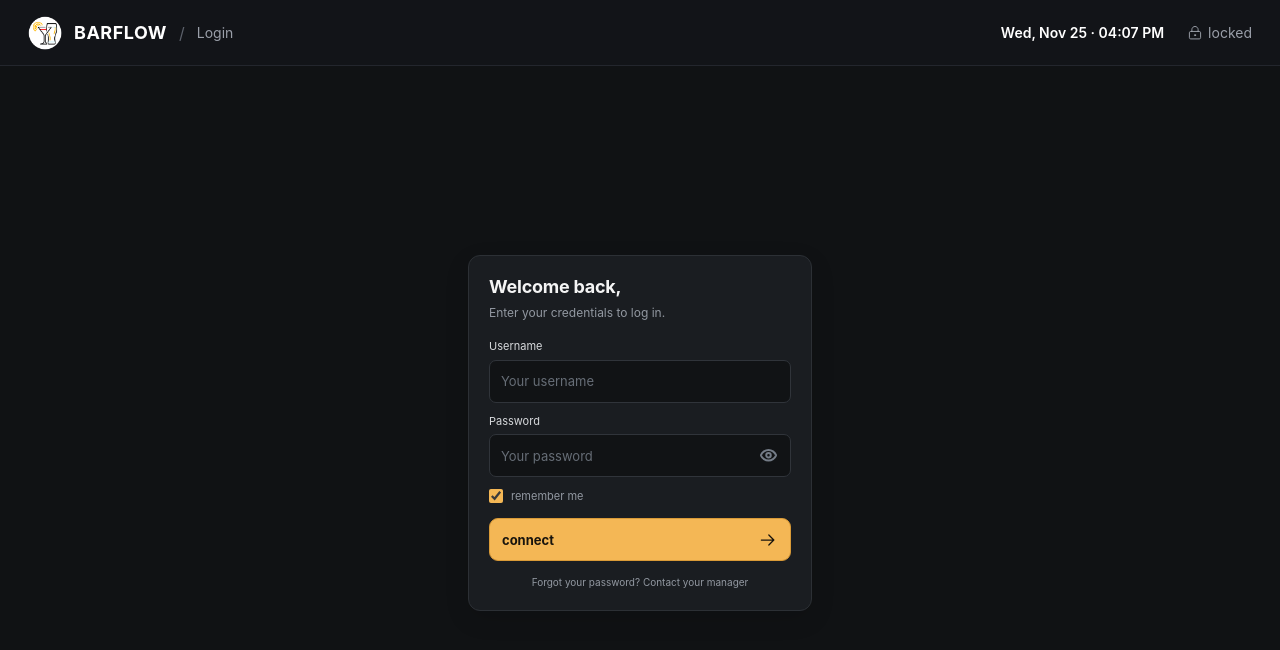
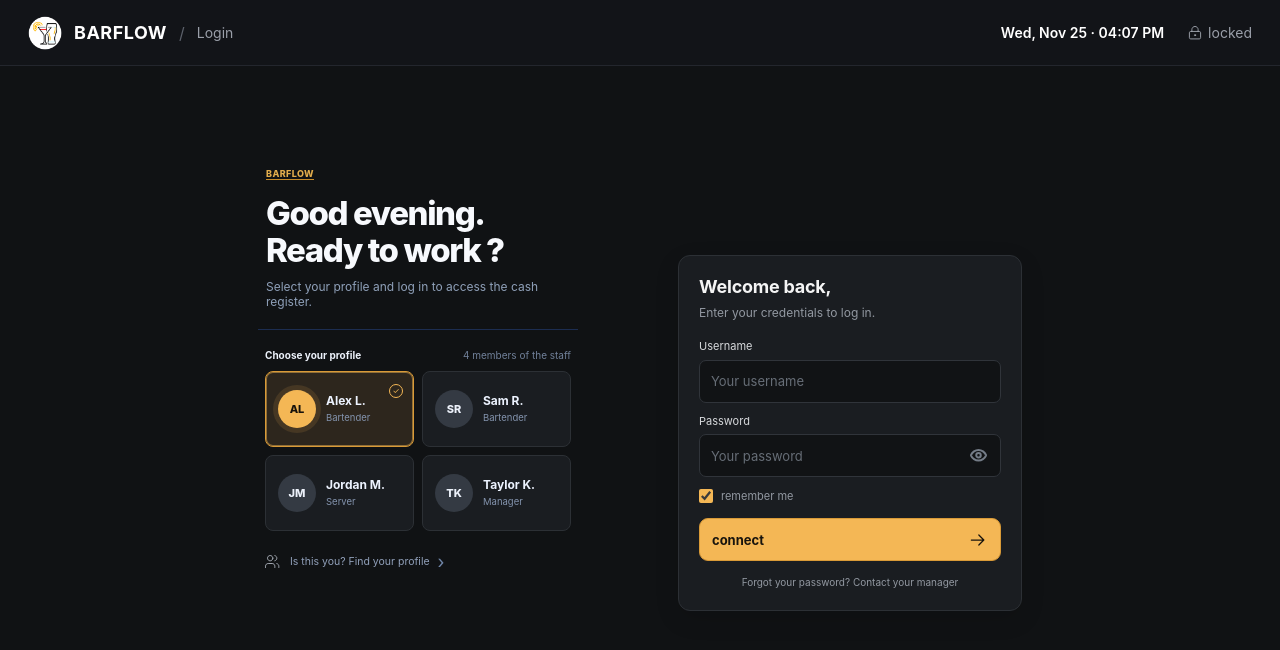
Before and after one commit to SammyPH-dev/Barflow, a React (Vite) app in the folder Front-end/Barflow/: page / in a window 1280 px wide. Shown: the top 650 px of the page. Built offline with nearby package versions, Linux system fonts and the light colour scheme.

Commit message:
added visuals of the profile selection to the login page

```diff
--- a/Front-end/Barflow/src/App.css
+++ b/Front-end/Barflow/src/App.css
@@ -7,7 +7,15 @@
 
 .app-main {
   flex: 1;
-  display: grid;
-  place-items: center;
+  display: flex;
+  align-items: center;
+  justify-content: center;
+  gap: 100px;
   padding: 32px 20px;
 }
+
+@media (max-width: 720px) {
+  .app-main {
+    flex-direction: column;
+  }
+}
--- a/Front-end/Barflow/src/App.tsx
+++ b/Front-end/Barflow/src/App.tsx
@@ -1,12 +1,15 @@
 import Header from './Header'
 import LoginCard from './LoginCard'
+import ProfileSelection from './ProfileSelection'
 import './App.css'
+
 
 function App() {
   return (
     <div className="app-shell">
       <Header />
       <main className="app-main">
+        <ProfileSelection />
         <LoginCard />
       </main>
     </div>
--- /dev/null
+++ b/Front-end/Barflow/src/ProfileSelection.css
@@ -0,0 +1,186 @@
+.profile-selection {
+  width: 320px;
+  min-height: 568px;
+  display: flex;
+  flex-direction: column;
+  overflow: hidden;
+
+  color: #f4f7fb;
+  font-family: Inter, system-ui, -apple-system, BlinkMacSystemFont, "Segoe UI", sans-serif;
+}
+
+.profile-selection__header {
+  min-height: 181px;
+  padding: 20px 8px 0;
+
+  border-bottom: 1px solid #1c2d51;
+}
+
+.profile-selection__brand {
+  width: fit-content;
+  margin-bottom: 15px;
+  border-bottom: 1px solid #c58a28;
+  color: #e2ad4c;
+  font-size: 9px;
+  font-weight: 800;
+  line-height: 1.15;
+  letter-spacing: 0.4px;
+}
+
+.profile-selection__header h1 {
+  margin: 0;
+  color: #f7f9fd;
+  font-size: 33px;
+  font-weight: 780;
+  line-height: 1.12;
+  letter-spacing: -1.4px;
+}
+
+.profile-selection__header p {
+  margin: 10px 0 0;
+  color: #8fa0b9;
+  font-size: 12px;
+  line-height: 1.25;
+}
+
+.profile-selection__content {
+  flex: 1;
+  padding: 16px 7px 0;
+}
+
+.profile-selection__heading {
+  height: 17px;
+  display: flex;
+  align-items: center;
+  justify-content: space-between;
+  margin-bottom: 8px;
+}
+
+.profile-selection__heading h2 {
+  margin: 0;
+  color: #edf2fb;
+  font-size: 10px;
+  font-weight: 750;
+}
+
+.profile-selection__heading span {
+  color: #71819a;
+  font-size: 10px;
+}
+
+.profile-selection__grid {
+  display: grid;
+  grid-template-columns: repeat(2, minmax(0, 1fr));
+  gap: 8px;
+}
+
+.profile-selection__card {
+  position: relative;
+  height: 76px;
+  display: flex;
+  align-items: center;
+  gap: 10px;
+  min-width: 0;
+  padding: 10px 12px;
+  border: 1px solid #2c3035;
+  border-radius: 8px;
+  background: #1a1d21;
+  color: #edf3ff;
+  text-align: left;
+  cursor: pointer;
+}
+
+.profile-selection__card--selected {
+  border-color: #d99a37;
+  background: #2D261D;
+  box-shadow: inset 0 0 0 1px rgb(244 183 85 / 50%);
+}
+
+.profile-selection__card:focus-visible {
+  outline: 2px solid #f4b755;
+  outline-offset: 2px;
+}
+
+.profile-selection__avatar {
+  flex: 0 0 38px;
+  width: 38px;
+  height: 38px;
+  display: grid;
+  place-items: center;
+  border-radius: 50%;
+  background: #343A43;
+  color: #ecf1fa;
+  font-size: 11px;
+  font-weight: 800;
+}
+
+.profile-selection__avatar--selected {
+  background: #f4b755;
+  color: #17120b;
+  box-shadow: 0 0 0 5px rgb(244 183 85 / 12%);
+}
+
+.profile-selection__info {
+  min-width: 0;
+  display: flex;
+  flex-direction: column;
+  gap: 6px;
+}
+
+.profile-selection__info strong {
+  overflow: hidden;
+  font-size: 12px;
+  line-height: 1;
+  text-overflow: ellipsis;
+  white-space: nowrap;
+}
+
+.profile-selection__info small {
+  color: #8393ad;
+  font-size: 9.5px;
+  line-height: 1;
+  white-space: nowrap;
+}
+
+.profile-selection__check {
+  position: absolute;
+  top: 12px;
+  right: 10px;
+  width: 14px;
+  height: 14px;
+  display: grid;
+  place-items: center;
+  border: 1px solid #f4b755;
+  border-radius: 50%;
+  color: #f4b755;
+  font-size: 8px;
+  line-height: 1;
+}
+
+.profile-selection__help {
+  width: 100%;
+  height: 36px;
+  display: flex;
+  align-items: center;
+  margin-top: 12px;
+  padding: 0;
+  border: 0;
+  background: transparent;
+  color: #91a0ba;
+  font-size: 10.5px;
+  text-align: left;
+  cursor: pointer;
+}
+
+.profile-selection__help img {
+  width: 15px;
+  height: 15px;
+  margin-right: 10px;
+  object-fit: contain;
+}
+
+.profile-selection__arrow {
+  margin-left: 8px;
+  color: #7187aa;
+  font-size: 18px;
+}
--- /dev/null
+++ b/Front-end/Barflow/src/ProfileSelection.tsx
@@ -0,0 +1,69 @@
+import { useState } from 'react'
+import './ProfileSelection.css'
+
+const profiles = [
+  { initials: 'AL', name: 'Alex L.', role: 'Bartender' },
+  { initials: 'SR', name: 'Sam R.', role: 'Bartender' },
+  { initials: 'JM', name: 'Jordan M.', role: 'Server' },
+  { initials: 'TK', name: 'Taylor K.', role: 'Manager' },
+]
+
+export default function ProfileSelection() {
+  const [selectedProfile, setSelectedProfile] = useState('Alex L.')
+
+  return (
+    <section className="profile-selection" aria-labelledby="profile-selection-title">
+      <header className="profile-selection__header">
+        <div className="profile-selection__brand">BARFLOW</div>
+        <h1 id="profile-selection-title">
+          Good evening.
+          <br />
+          Ready to work ?
+        </h1>
+        <p>
+          Select your profile and log in to access the cash register.
+        </p>
+      </header>
+
+      <div className="profile-selection__content">
+        <div className="profile-selection__heading">
+          <h2>Choose your profile</h2>
+          <span>4 members of the staff</span>
+        </div>
+
+        <div className="profile-selection__grid" role="radiogroup" aria-label="Choose a profile">
+          {profiles.map((profile) => (
+            <button
+              type="button"
+              role="radio"
+              aria-checked={selectedProfile === profile.name}
+              className={`profile-selection__card${selectedProfile === profile.name ? ' profile-selection__card--selected' : ''}`}
+              key={profile.name}
+              onClick={() => setSelectedProfile(profile.name)}
+            >
+              <span
+                className={`profile-selection__avatar${selectedProfile === profile.name ? ' profile-selection__avatar--selected' : ''}`}
+              >
+                {profile.initials}
+              </span>
+              <span className="profile-selection__info">
+                <strong>{profile.name}</strong>
+                <small>{profile.role}</small>
+              </span>
+              {selectedProfile === profile.name && (
+                <span className="profile-selection__check" aria-hidden="true">✓</span>
+              )}
+            </button>
+          ))}
+        </div>
+
+        <button className="profile-selection__help" type="button">
+          <img src="/src/assets/character.svg" alt="" aria-hidden="true" />
+          <span>Is this you? Find your profile</span>
+          <span className="profile-selection__arrow">›</span>
+        </button>
+      </div>
+
+    </section>
+  )
+}
```
Also changed, not shown: Front-end/Barflow/src/assets/character.svg (added).
